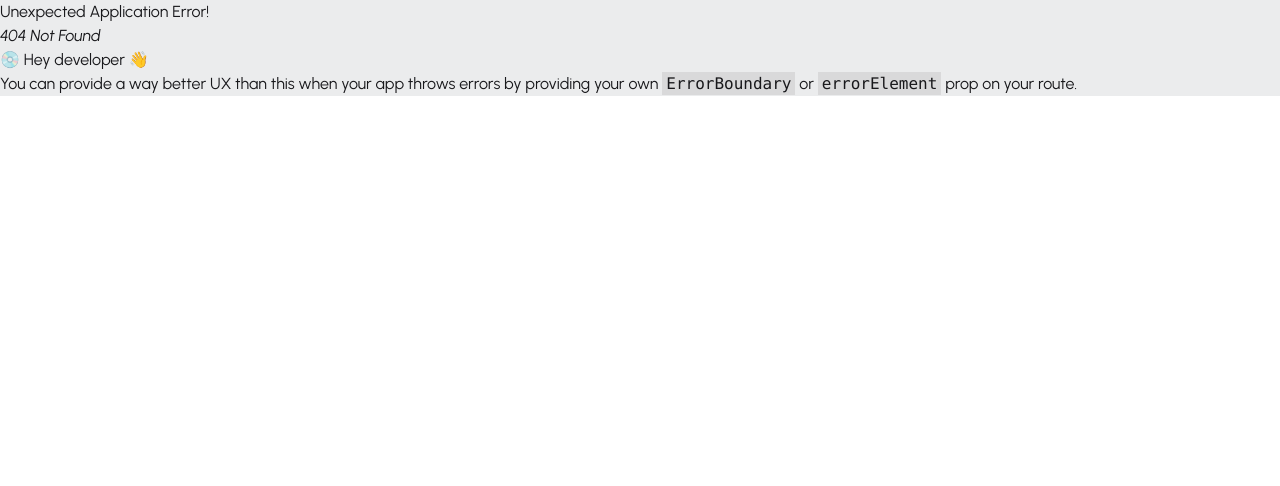
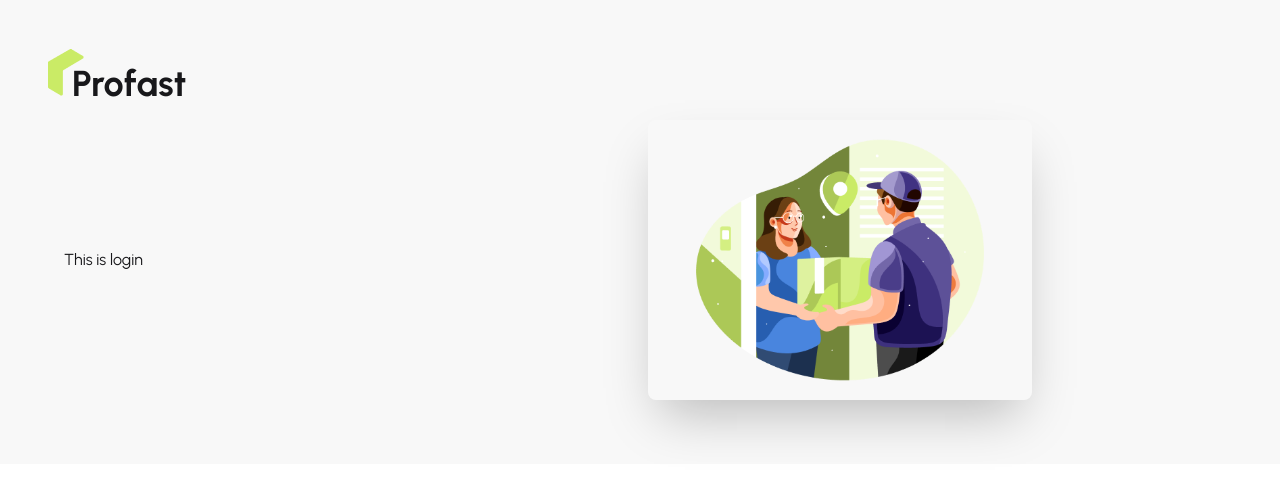
Before and after one commit to Al-AminWeb/zap-shift-client-side, a React (Vite) app: page /login in a window 1280 px wide. Before the commit this address had no page. Shown: the top 486 px of the page. Built offline with nearby package versions, Linux system fonts and the light colour scheme.

Commit message:
create auth layout

```diff
--- /dev/null
+++ b/src/layouts/AuthLayout.jsx
@@ -0,0 +1,27 @@
+import React from 'react';
+import {Outlet} from "react-router";
+import authImg  from '../assets/authImage.png'
+import ProFast from "../pages/shared/profast/ProFast.jsx";
+
+const AuthLayout = () => {
+    return (
+        <div className=" p-12 bg-base-200 ">
+            <div>
+                <ProFast/>
+            </div>
+            <div className="hero-content flex-col lg:flex-row-reverse">
+               <div className='flex-1'>
+                   <img
+                       src={authImg}
+                       className="max-w-sm rounded-lg shadow-2xl"
+                   />
+               </div>
+              <div className='flex-1'>
+                  <Outlet/>
+              </div>
+            </div>
+        </div>
+    );
+};
+
+export default AuthLayout;
--- /dev/null
+++ b/src/pages/Authentication/login/LogIn.jsx
@@ -0,0 +1,11 @@
+import React from 'react';
+
+const Login = () => {
+    return (
+        <div>
+            <h2>This is login</h2>
+        </div>
+    );
+};
+
+export default Login;
--- a/src/router/router.jsx
+++ b/src/router/router.jsx
@@ -3,6 +3,8 @@ import {
 } from "react-router";
 import RootLayouts from "../layouts/RootLayouts.jsx";
 import Home from "../pages/Home/home/Home.jsx";
+import AuthLayout from "../layouts/AuthLayout.jsx";
+import Login from "../pages/Authentication/login/LogIn.jsx";
 
 export const router = createBrowserRouter([
     {
@@ -16,4 +18,14 @@ export const router = createBrowserRouter([
 
         ]
     },
+    {
+        path:'/',
+        Component:AuthLayout,
+    children:[
+        {
+            path:'/login',
+            Component:Login,
+        }
+    ]
+    }
 ]);
```
